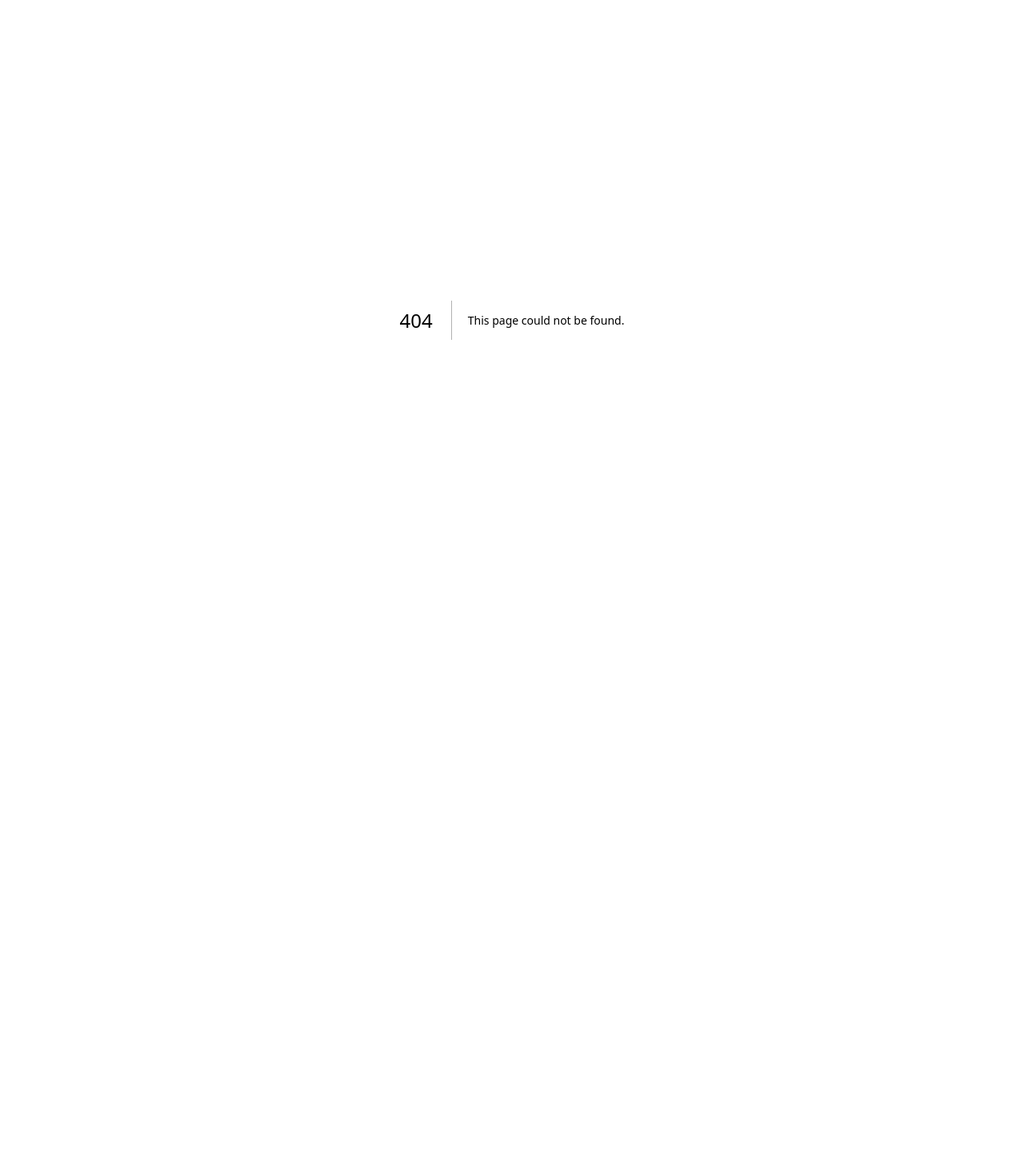
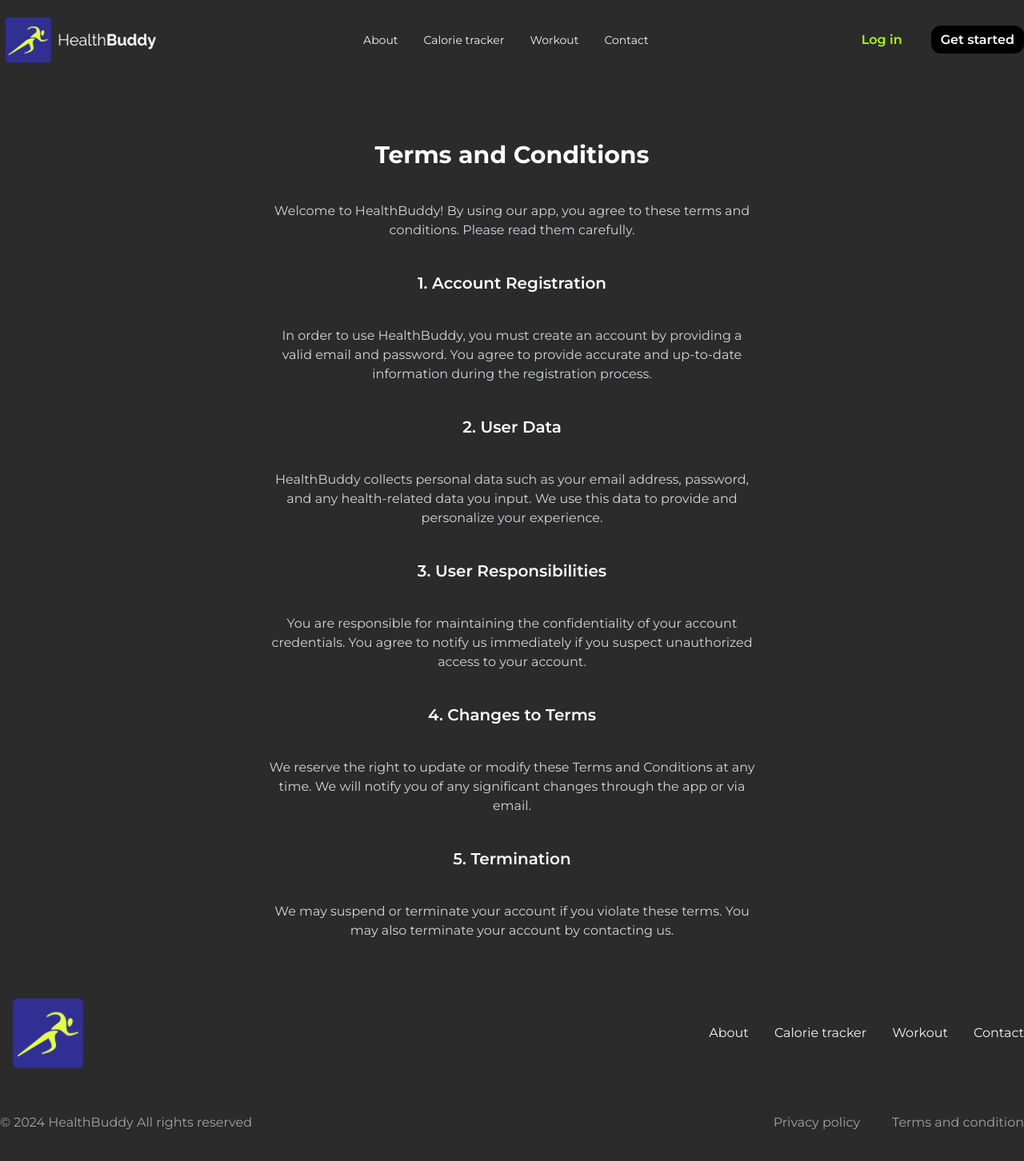
Before and after one commit to Joplay42/HealthBuddy-v1.1, a Next.js app: page /Conditions in a window 1280 px wide. Before the commit this address had no page. Shown: the top 1452 px of the page at 80% size. Before the commit the page ends 800 px from the top, so only its background shows below. Built offline with nearby package versions, Linux system fonts and the light colour scheme; no server answers.

Commit message:
HealthBuddy v1.0.0

```diff
--- /dev/null
+++ b/app/Conditions/page.tsx
@@ -0,0 +1,60 @@
+import { Footer, HeaderPage } from "@/components";
+import React from "react";
+
+const page = () => {
+  return (
+    <>
+      <HeaderPage />
+      <div className="bg-custom-dark  pt-30 lg:pt-40 min-h-screen text-white">
+        <div className="container mx-auto p-4 text-center w-[40rem] space-y-10">
+          <h1 className="text-3xl font-bold">Terms and Conditions</h1>
+          <p className="mt-2 text-gray-300">
+            Welcome to HealthBuddy! By using our app, you agree to these terms
+            and conditions. Please read them carefully.
+          </p>
+
+          <h2 className="mt-4 text-xl font-semibold">
+            1. Account Registration
+          </h2>
+          <p className="text-gray-300">
+            In order to use HealthBuddy, you must create an account by providing
+            a valid email and password. You agree to provide accurate and
+            up-to-date information during the registration process.
+          </p>
+
+          <h2 className="mt-4 text-xl font-semibold">2. User Data</h2>
+          <p className="text-gray-300">
+            HealthBuddy collects personal data such as your email address,
+            password, and any health-related data you input. We use this data to
+            provide and personalize your experience.
+          </p>
+
+          <h2 className="mt-4 text-xl font-semibold">
+            3. User Responsibilities
+          </h2>
+          <p className="text-gray-300">
+            You are responsible for maintaining the confidentiality of your
+            account credentials. You agree to notify us immediately if you
+            suspect unauthorized access to your account.
+          </p>
+
+          <h2 className="mt-4 text-xl font-semibold">4. Changes to Terms</h2>
+          <p className="text-gray-300">
+            We reserve the right to update or modify these Terms and Conditions
+            at any time. We will notify you of any significant changes through
+            the app or via email.
+          </p>
+
+          <h2 className="mt-4 text-xl font-semibold">5. Termination</h2>
+          <p className="text-gray-300">
+            We may suspend or terminate your account if you violate these terms.
+            You may also terminate your account by contacting us.
+          </p>
+        </div>
+        <Footer />
+      </div>
+    </>
+  );
+};
+
+export default page;
--- /dev/null
+++ b/app/Policy/page.tsx
@@ -0,0 +1,68 @@
+import { Footer, HeaderPage } from "@/components";
+import React from "react";
+
+const page = () => {
+  return (
+    <>
+      <HeaderPage />
+      <div className="bg-custom-dark  pt-30 lg:pt-40 min-h-screen text-white">
+        <div className="container mx-auto p-4 text-center w-[40rem] space-y-10">
+          <h1 className="text-3xl font-bold">Privacy Policy</h1>
+          <p className="mt-2 text-gray-300">
+            HealthBuddy is committed to protecting your privacy. This Privacy
+            Policy explains how we collect, use, and protect your personal data.
+          </p>
+
+          <h2 className="mt-4 text-xl font-semibold">
+            1. Information We Collect
+          </h2>
+          <p className="text-gray-300">
+            We collect personal data such as your email address, password, and
+            any health-related information you input, such as your weight,
+            exercise routine, or nutrition details.
+          </p>
+
+          <h2 className="mt-4 text-xl font-semibold">
+            2. How We Use Your Data
+          </h2>
+          <p className="text-gray-300">
+            We use your data to provide and improve our services, including
+            creating a personalized experience for your health and fitness
+            journey.
+          </p>
+
+          <h2 className="mt-4 text-xl font-semibold">3. Data Protection</h2>
+          <p className="text-gray-300">
+            We implement reasonable security measures to protect your data from
+            unauthorized access or disclosure. However, no method of
+            transmission over the internet is 100% secure.
+          </p>
+
+          <h2 className="mt-4 text-xl font-semibold">4. Sharing Your Data</h2>
+          <p className="text-gray-300">
+            We do not share your personal data with third parties except as
+            required by law or to provide necessary services related to your
+            account.
+          </p>
+
+          <h2 className="mt-4 text-xl font-semibold">5. User Rights</h2>
+          <p className="text-gray-300">
+            You have the right to access, correct, or delete your personal data
+            at any time by contacting us through the app or our support.
+          </p>
+
+          <h2 className="mt-4 text-xl font-semibold">
+            6. Changes to Privacy Policy
+          </h2>
+          <p className="text-gray-300">
+            We may update this Privacy Policy from time to time. Any significant
+            changes will be communicated through the app or via email.
+          </p>
+        </div>
+        <Footer />
+      </div>
+    </>
+  );
+};
+
+export default page;
--- a/components/website/Footer.tsx
+++ b/components/website/Footer.tsx
@@ -33,7 +33,7 @@ const Footer = () => {
             <a
               key={link.name}
               className="link hover:font-bold"
-              href={`#${link.url}`}
+              href={`/#${link.url}`}
             >
               {link.name}
             </a>
@@ -44,8 +44,8 @@ const Footer = () => {
       <div className=" space-y-4 lg:space-y-0 lg:flex justify-between items-center pt-10 text-neutral-400">
         <p>© 2024 HealthBuddy All rights reserved</p>
         <div className="flex gap-x-10">
-          <Link href="">Privacy policy</Link>
-          <Link href="">Terms and condition</Link>
+          <Link href="/Policy">Privacy policy</Link>
+          <Link href="/Conditions">Terms and condition</Link>
         </div>
       </div>
     </div>
--- a/components/website/HeaderPage.tsx
+++ b/components/website/HeaderPage.tsx
@@ -62,7 +62,7 @@ const HeaderPage = () => {
             <a
               key={link.name}
               className="link hover:font-bold"
-              href={`#${link.url}`}
+              href={`/#${link.url}`}
             >
               {link.name}
             </a>
```
Also changed, not shown: 1 other file (tests, documents, lock files or other folders).
